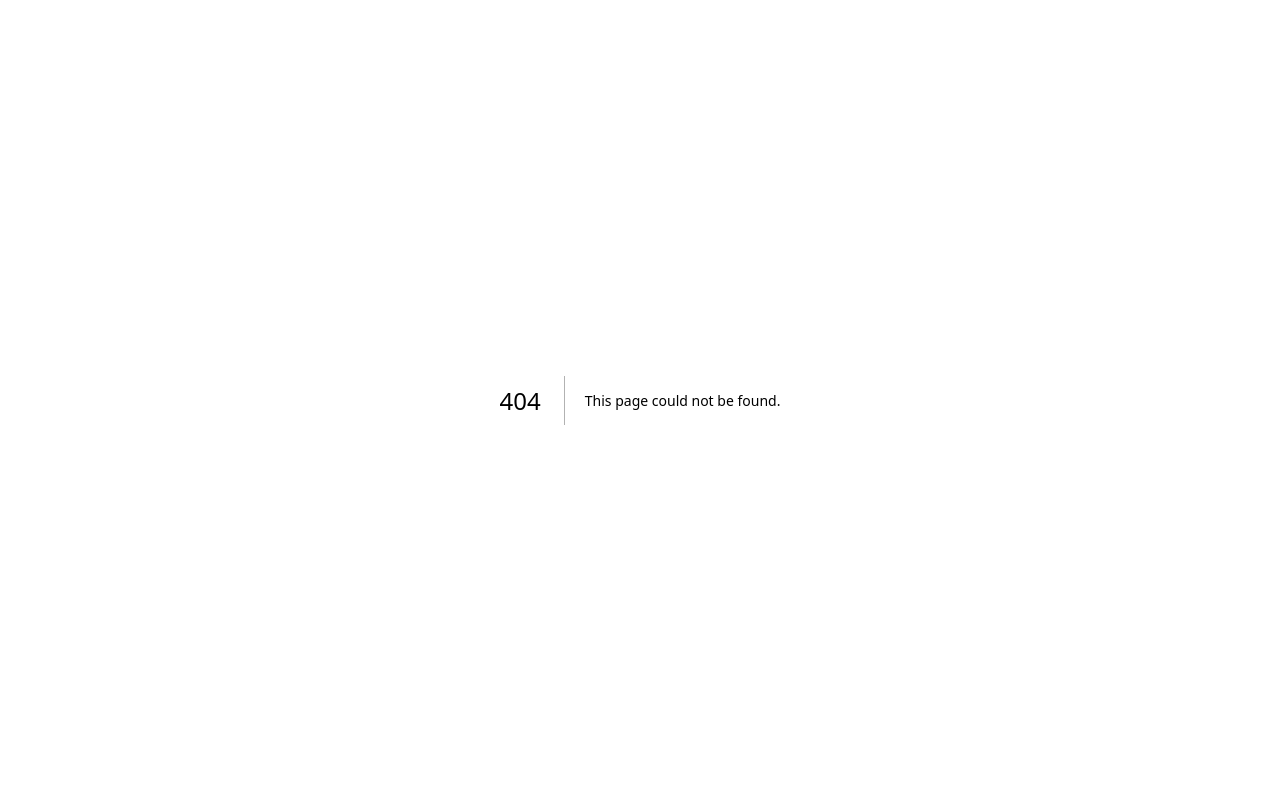
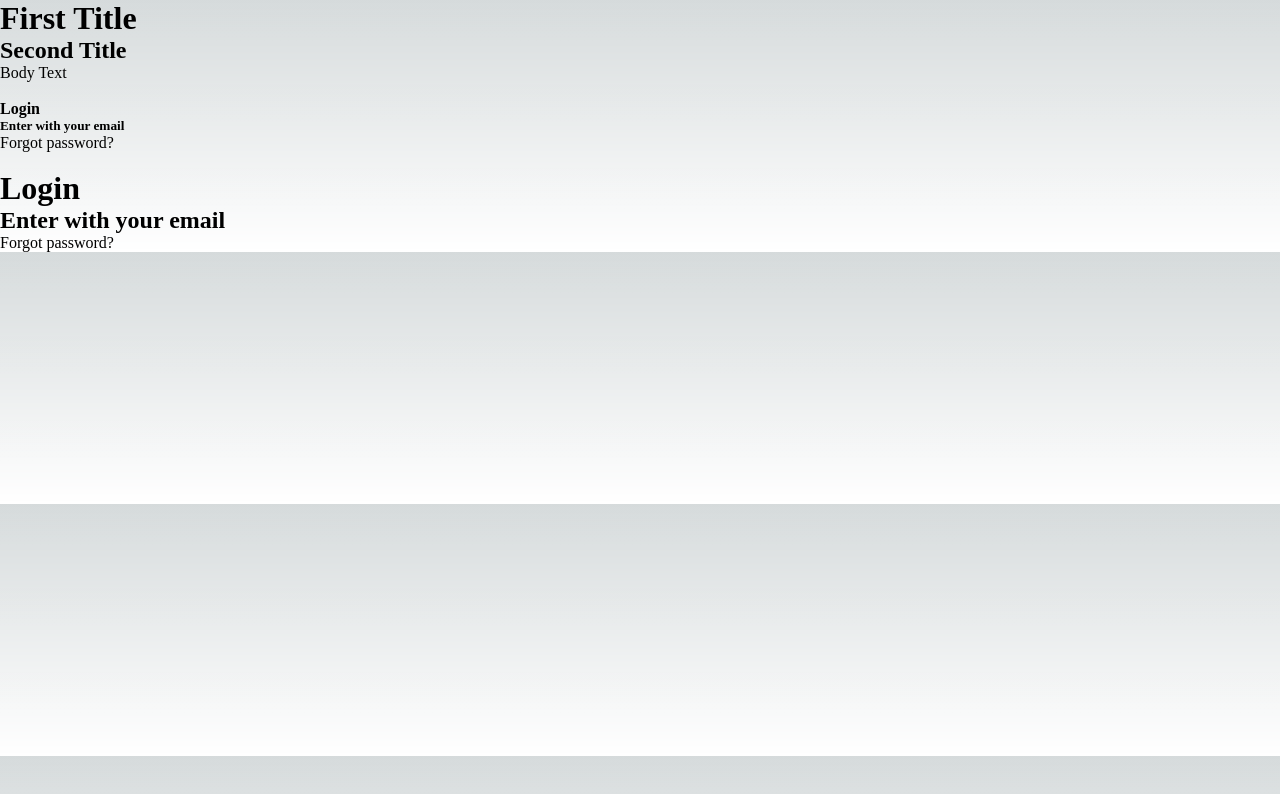
Before and after one commit to KayoRenato/trainingReact, a Next.js app: page /basic/useTitle in a window 1280 px wide. Before the commit this address had no page. Shown: the top 794 px of the page. Built offline with nearby package versions, Linux system fonts and the light colour scheme.

Commit message:
update: learned about component

```diff
--- /dev/null
+++ b/components/Title.jsx
@@ -0,0 +1,18 @@
+export default function Title(props) {
+    console.log(props);
+
+    return props.small ? (
+        <>
+            <h4>{props.title}</h4>
+            <h5>{props.subtitle}</h5>
+            <p> {props.body} </p>
+        </>
+    ) : (
+        <>
+            <h1>{props.title}</h1>
+            <h2>{props.subtitle}</h2>
+            <p> {props.body} </p>
+        </>
+    )
+
+}
--- /dev/null
+++ b/pages/basic/useTitle.jsx
@@ -0,0 +1,27 @@
+import Title from "../../components/Title";
+
+export default function useTitle() {
+    return (
+        <>
+            <Title
+                title='First Title'
+                subtitle='Second Title'
+                body='Body Text'
+            />
+            <br />
+            <Title
+                title='Login'
+                subtitle='Enter with your email'
+                body='Forgot password?'
+                small //or small={true}
+            />
+            <br />
+            <Title
+                title='Login'
+                subtitle='Enter with your email'
+                body='Forgot password?'
+                small={false} // or not set props
+            />
+        </>
+    );
+}
```
